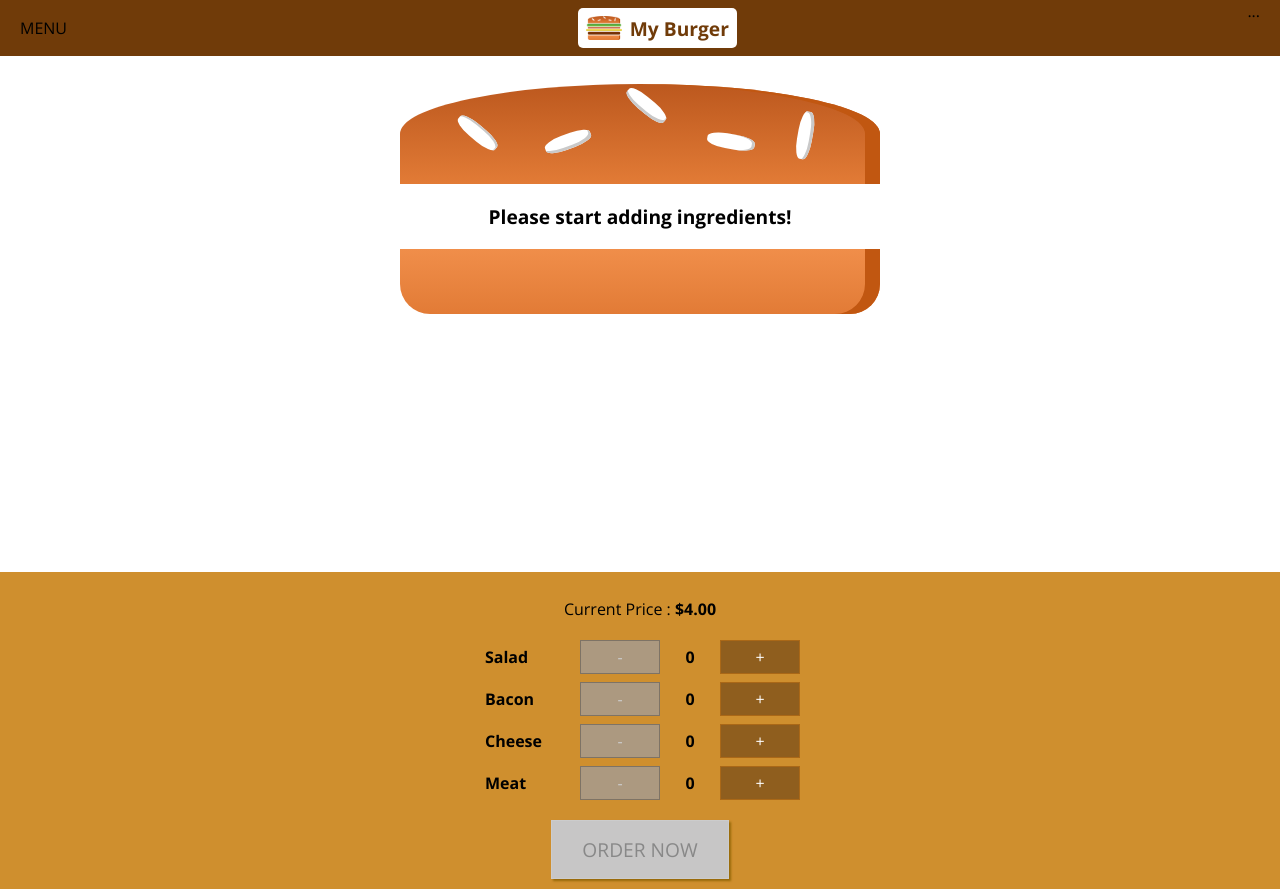
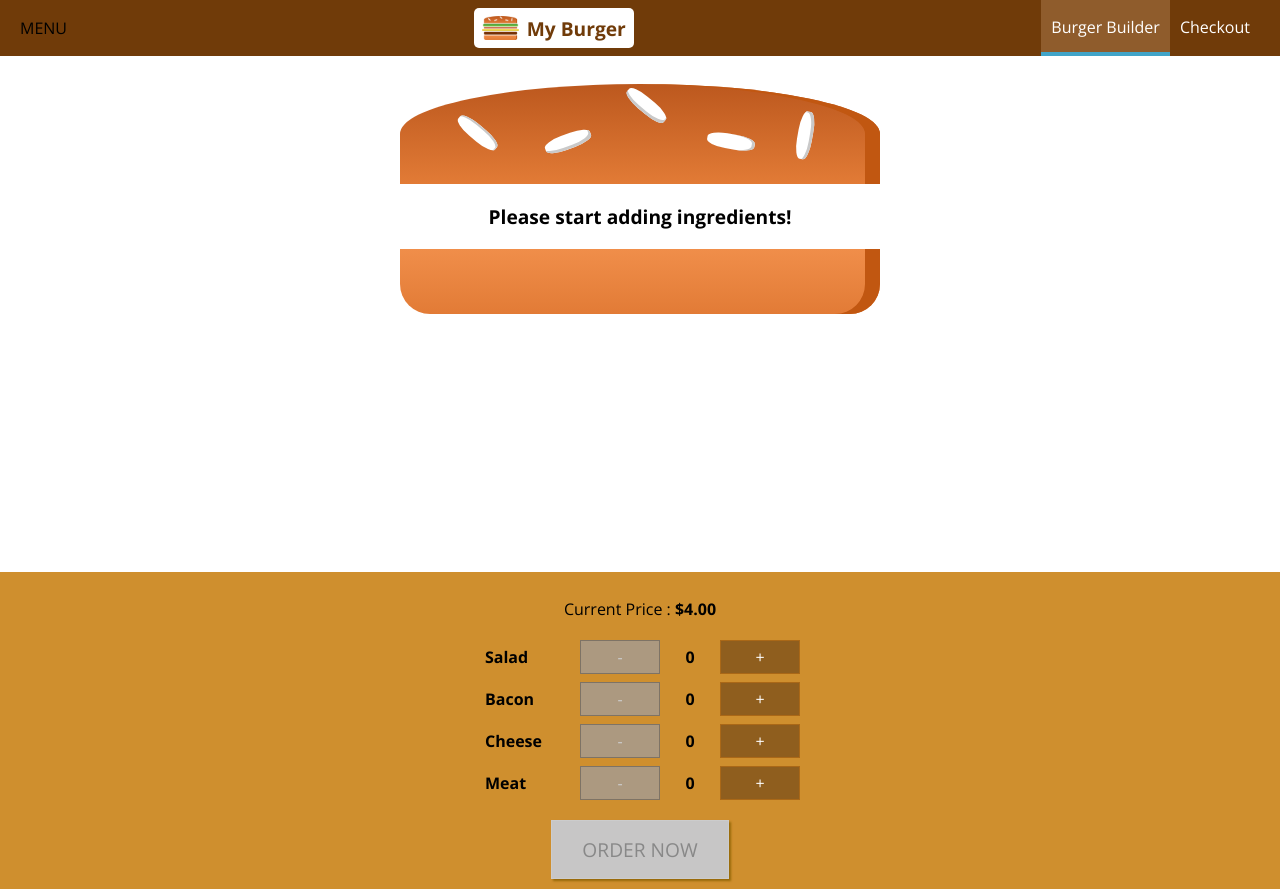
Before and after one commit to mj7007/react-my-burger, a React app: page / in a window 1280 px wide. Built offline with nearby package versions, Linux system fonts and the light colour scheme.

Commit message:
Added navigation items

```diff
--- /dev/null
+++ b/src/components/Navigation/NavigationItems/NavigationItem/NavigationItem.css
@@ -0,0 +1,25 @@
+.NavigationItem {
+  margin: 0;
+  box-sizing: border-box;
+  display: flex;
+  height: 100%;
+  align-items: center;
+}
+
+.NavigationItem a {
+  color: white;
+  text-decoration: none;
+  height: 100%;
+  padding: 16px 10px;
+  border-bottom: 4px solid transparent;
+  box-sizing: border-box;
+  display: block;
+}
+
+.NavigationItem a:hover,
+.NavigationItem a:active,
+.NavigationItem a.active {
+  background-color: #8f5c2c;
+  border-bottom: 4px solid #40a4c8;
+  color: white;
+}
--- /dev/null
+++ b/src/components/Navigation/NavigationItems/NavigationItem/NavigationItem.js
@@ -0,0 +1,13 @@
+import React from 'react';
+
+import classes from './NavigationItem.css';
+
+const navigationItem = props => (
+  <li className={classes.NavigationItem}>
+    <a href={props.link} className={props.active ? classes.active : null}>
+      {props.children}
+    </a>
+  </li>
+);
+
+export default navigationItem;
--- /dev/null
+++ b/src/components/Navigation/NavigationItems/NavigationItems.css
@@ -0,0 +1,8 @@
+.NavigationItems {
+  height: 100%;
+  margin: 0;
+  padding: 0;
+  list-style: none;
+  display: flex;
+  align-items: center;
+}
--- /dev/null
+++ b/src/components/Navigation/NavigationItems/NavigationItems.js
@@ -0,0 +1,17 @@
+import React from 'react';
+
+import classes from './NavigationItems.css';
+import NavigationItem from './NavigationItem/NavigationItem';
+
+const navigationItems = props => (
+  <ul className={classes.NavigationItems}>
+    <NavigationItem link="/" active={true}>
+      Burger Builder
+    </NavigationItem>
+    <NavigationItem link="/" active={false}>
+      Checkout
+    </NavigationItem>
+  </ul>
+);
+
+export default navigationItems;
--- a/src/components/Navigation/Toolbar/Toolbar.js
+++ b/src/components/Navigation/Toolbar/Toolbar.js
@@ -2,12 +2,15 @@ import React from 'react';
 
 import classes from './Toolbar.css';
 import Logo from '../../Logo/Logo';
+import NavigationItems from '../NavigationItems/NavigationItems';
 
 const toolbar = props => (
   <header className={classes.Toolbar}>
     <div>MENU</div>
     <Logo />
-    <nav>...</nav>
+    <nav>
+      <NavigationItems />
+    </nav>
   </header>
 );
 
```
